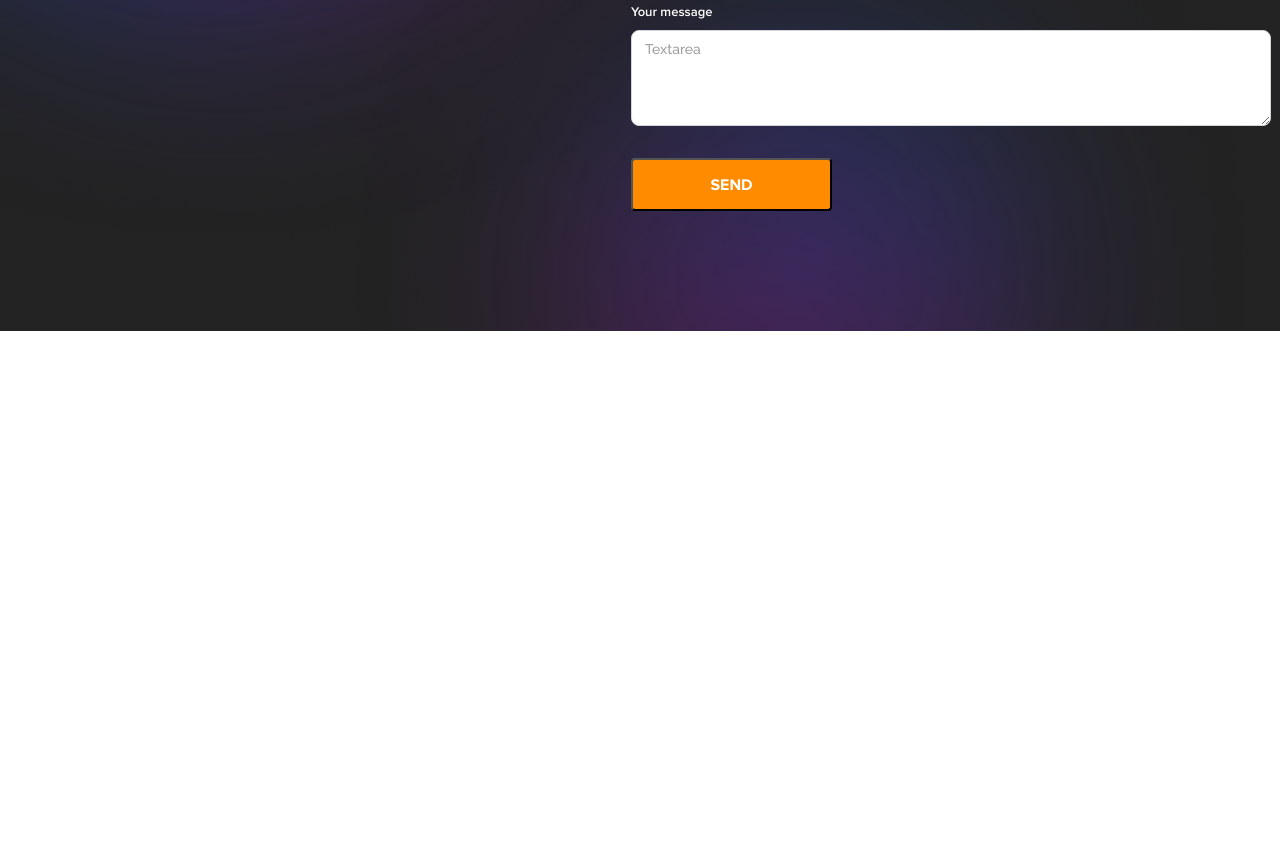
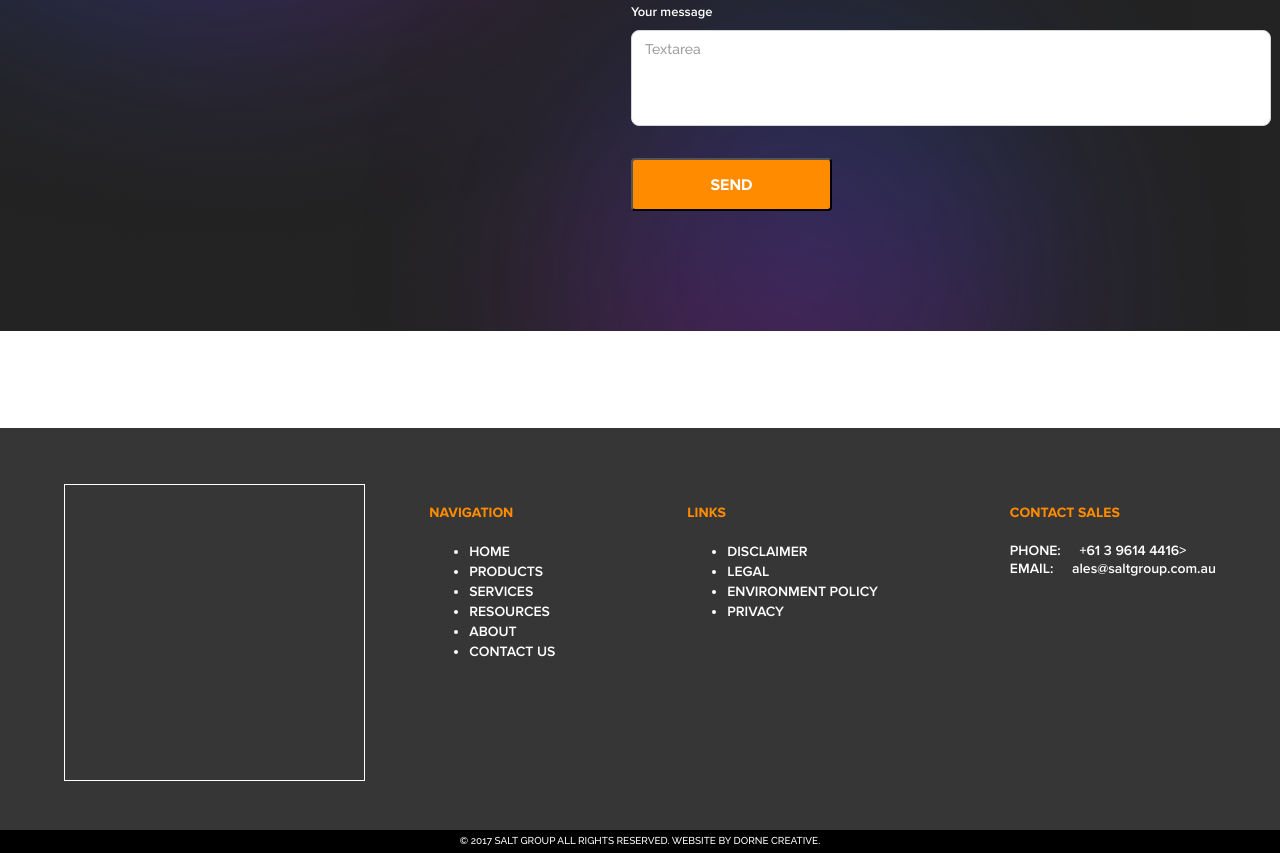
Before and after one commit to AlexeySavkin92/test-task23, a website: page src/index.html in a window 1280 px wide. Shown: the part 3790-4643 px from the top of the page. Before the commit the page ends 4121 px from the top, so only its background shows below. Drawn offline with nearby package versions, Linux system fonts and the light colour scheme; files that its build step writes are made by us from their sources; files whose address does not match are found by name.

Commit message:
feat:add footer

```diff
--- a/gulp/version.json
+++ b/gulp/version.json
@@ -1,3 +1,3 @@
 {
-    "main": "20231128181151"
+    "main": "20231129000246"
 }
--- /dev/null
+++ b/src/html/footer.html
@@ -0,0 +1,37 @@
+<footer class="footer">
+	<div class="footer__wrapper">
+		<div class="footer__news"></div>
+		<div class="footer__columns">
+			<nav class="footer__navigation">
+				<h4 class="footer__columns-title">Navigation</h4>
+				<ul class="footer__navigation-list">
+					<li><a href="#"></a>Home</li>
+					<li><a href="#"></a>Products</li>
+					<li><a href="#"></a>Services</li>
+					<li><a href="#"></a>Resources</li>
+					<li><a href="#"></a>About</li>
+					<li><a href="#"></a>CONTACT US</li>
+				</ul>
+			</nav>
+			<nav class="footer__links">
+				<h4 class="footer__columns-title">links</h4>
+				<ul class="footer__links-list">
+					<li><a href="#"></a>Disclaimer</li>
+					<li><a href="#"></a>Legal</li>
+					<li><a href="#"></a>Environment Policy</li>
+					<li><a href="#"></a>Privacy</li>
+				</ul>
+			</nav>
+			<div class="footer__contact-us">
+				<h4 class="footer__column-title">contact sales</h4>
+				<p class="footer__contact-us-info">
+					PHONE: <span> +61 3 9614 4416></span><br />
+					EMAIL: <span> ales@saltgroup.com.au</span>
+				</p>
+			</div>
+		</div>
+	</div>
+	<div class="footer__copyright">
+		© 2017 SALT GROUP ALL RIGHTS RESERVED. WEBSITE BY DORNE CREATIVE.
+	</div>
+</footer>
--- a/src/html/formSection.html
+++ b/src/html/formSection.html
@@ -13,12 +13,7 @@
 		</div>
 		<div class="formSection__form-block">
 			<h3 class="formSection__form-block-title">Contact us</h3>
-			<form
-				action="#"
-				method="post"
-				class="formSection__form"
-				id="formSection__form"
-			>
+			<form action="#" class="formSection__form" id="formSection__form">
 				<div class="formSection__inputs">
 					<div class="formSection__input-group formSection__input-group_half">
 						<div class="formSection__input-group">
--- a/src/index.html
+++ b/src/index.html
@@ -8,7 +8,7 @@
 			@@include('html/statisticsSection.html',{})
 			@@include('html/descriptionsSection.html',{})
 			@@include('html/videoSection.html',{})
-			@@include('html/formSection.html',{})
+			@@include('html/formSection.html',{}) @@include('html/footer.html',{})
 		</main>
 		<script src="js/app.min.js"></script>
 	</body>
--- /dev/null
+++ b/src/scss/footer.scss
@@ -0,0 +1,83 @@
+.footer {
+	background-color: #363636;
+
+	&__wrapper {
+		padding-top: 56px;
+		padding-bottom: 49px;
+		color: $primary;
+		display: flex;
+		max-width: 1152px;
+		justify-content: space-between;
+		align-items: start;
+		margin: 0 auto;
+		margin-top: 97px;
+
+		// стили для .footer__wrapper
+	}
+
+	&__news {
+		width: 299px;
+		height: 295px;
+		border: 1px solid white;
+		// стили для .footer__news
+	}
+
+	&__columns {
+		display: flex;
+		gap: 132px;
+		font-family: ProximaNova;
+		text-transform: uppercase;
+
+		//flex-direction: column;
+		// стили для .footer__columns
+		.footer__navigation,
+		.footer__links,
+		.footer__contact-us {
+			font-size: 14px;
+			font-weight: 600;
+			line-height: 20px;
+			// стили для .footer__columns-navigation
+
+			// стили для .footer__links
+
+			&-list {
+				// стили для .footer__links-list
+			}
+
+			// стили для .footer__contact-us
+
+			&-info {
+				font-size: 14px;
+				font-weight: 600;
+				line-height: 18px;
+				span {
+					padding-left: 15px;
+					text-transform: lowercase;
+				}
+				// стили для .footer__contact-info
+			}
+			h4 {
+				color: $accent;
+				font-size: 14px;
+				font-weight: 700;
+				line-height: 20px;
+				word-wrap: break-word;
+				// стили для .footer__columns-title
+			}
+		}
+	}
+
+	&__copyright {
+		color: white;
+		font-size: 10px;
+		font-family: Raleway;
+		font-weight: 500;
+		text-transform: uppercase;
+		line-height: 20px;
+		word-wrap: break-word;
+		text-align: center;
+		padding: 1px 0 2px;
+		background-color: black;
+		// стили для .footer__copyright
+	}
+}
--- a/src/scss/formSection.scss
+++ b/src/scss/formSection.scss
@@ -2,7 +2,6 @@
 	background-color: #232323;
 	position: relative;
 	z-index: 999;
-
 	&__wrapper {
 		color: $primary;
 		display: flex;
@@ -13,7 +12,6 @@
 		font-family: ProximaNova;
 		word-wrap: break-word;
 	}
-
 	&__left-block {
 		&-title {
 			position: relative;
@@ -22,18 +20,14 @@
 			font-weight: 700;
 			line-height: 55px;
 			z-index: 1;
-			//visibility: visible;
 		}
 		&-decor {
-			//width: 500px;
 			position: absolute;
 			top: 0;
 			left: 0;
 			z-index: 0;
-			//	opacity: 0.1;
 		}
 	}
-
 	&__form-block {
 		flex: 1 1 auto;
 		max-width: 640px;
@@ -50,58 +44,34 @@
 			z-index: 0;
 		}
 	}
-
 	&__form {
 		position: relative;
 		z-index: 1;
-	} // Стили для формы
+	}
 	&__inputs {
 		display: flex;
 		flex-direction: column;
-
-		// display: grid;
-		// grid-template-columns: repeat(2, 1fr);
-		/* регулировка ширины колонок */
-		//gap: 20px; /* промежуток между элементами */
-	} // Стили для блока с полями ввода
+	}
 	&__input-group {
 		margin-top: 28px;
-
 		display: flex;
 		flex-direction: column;
-		//justify-content: start;
 		width: 100%;
-
 		&_half {
 			margin-top: 0px;
-			width: 100%; /* Ширина 100% для инпутов половины колонки */
-			//max-width: calc(50% - 10px);
+			width: 100%;
 			display: flex;
 			flex-direction: row;
 			gap: 20px;
-
-			// display: grid;
-			// grid-template-columns: repeat(2, 1fr);
-			//flex-direction: row;
 		}
 		&_full {
 			margin-top: 0px;
-
-			//margin-top: 14px;
-
-			//display: flex;
-			//flex-direction: column; // width: 100%; /* Ширина 100% для инпутов полной ширины */
-			// max-width: calc(100% - 10px);
 		}
-
-		// Стили для группы полей ввода
 		label {
 			font-size: 13px;
 			font-weight: 600;
 			line-height: 19px;
-			// Стили для меток
 		}
-
 		input[type="text"],
 		input[type="email"],
 		textarea {
@@ -120,7 +90,6 @@
 				border: 1px solid $primary;
 				color: black;
 			}
-
 			&::placeholder {
 				color: #9e9e9e;
 			}
@@ -128,15 +97,14 @@
 		textarea {
 			padding: 15px 13px;
 			height: 96px;
+			resize: none;
 		}
-
 		&__submit {
 			width: fit-content;
 		}
 	}
 	&__button {
 		margin-top: 4px;
-
 		color: $primary;
 		width: 201px;
 		height: 53px;
@@ -147,7 +115,6 @@
 		line-height: 18px;
 		font-weight: 700;
 		transition: 0.2s;
-
 		&:hover {
 			background-color: darken($accent, 3%);
 		}
@@ -155,7 +122,6 @@
 			transform: translateY(1px);
 		}
 	}
-
 	.chek-valid input:invalid {
 		border: solid 2px #ff0000;
 	}
--- a/src/scss/mainSection.scss
+++ b/src/scss/mainSection.scss
@@ -16,7 +16,6 @@
 
 		&-top {
 			width: 100%;
-
 			position: relative;
 
 			.swiper-container {
@@ -25,7 +24,6 @@
 				.swiper-wrapper {
 					width: 100%;
 					height: 320px;
-
 					padding-bottom: 10px;
 					.swiper-slide {
 						max-width: 988px;
--- a/src/scss/style.scss
+++ b/src/scss/style.scss
@@ -6,11 +6,11 @@
 @import "descriptionsSection.scss";
 @import "videoSection.scss";
 @import "formSection.scss";
+@import "footer.scss";
 @import "fonts";
 
 body {
 	max-width: 1600px;
 	margin: 0 auto;
-	height: 4000px;
 	position: relative;
 }
```
Also changed, not shown: dist/css/style.css, dist/css/style.min.css, dist/index.html.
